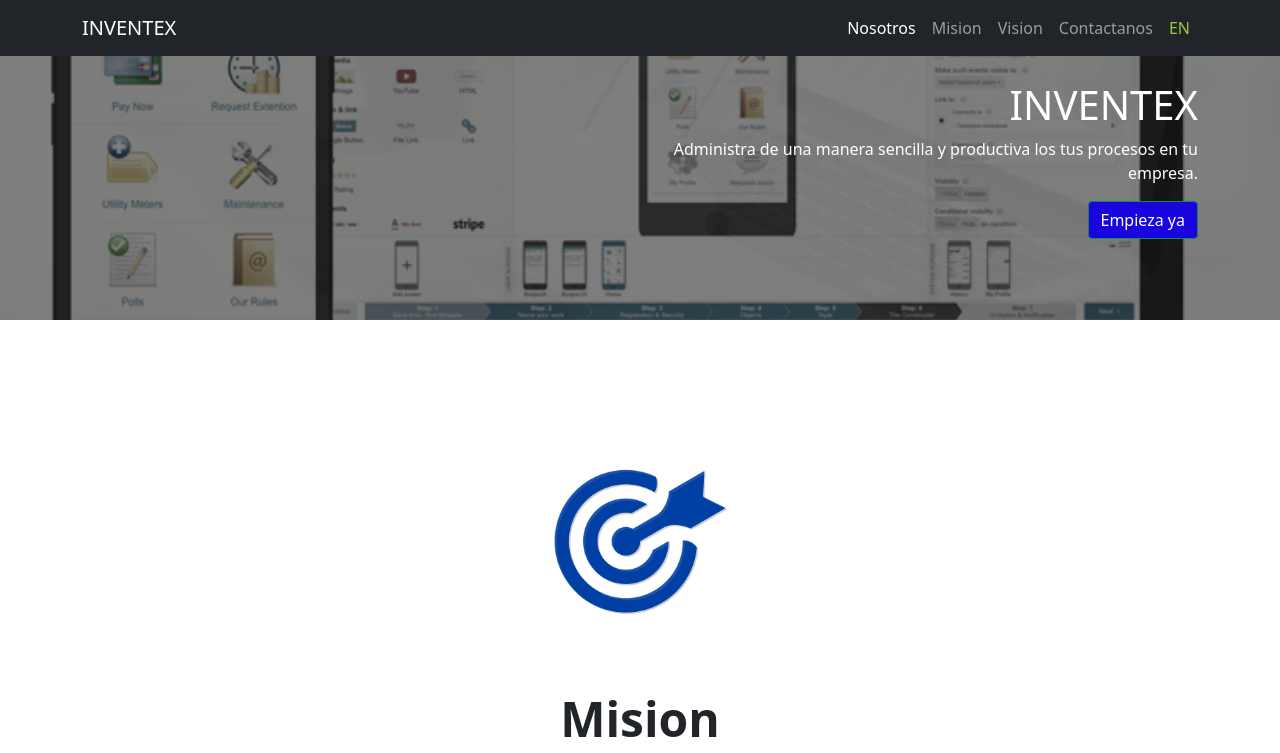
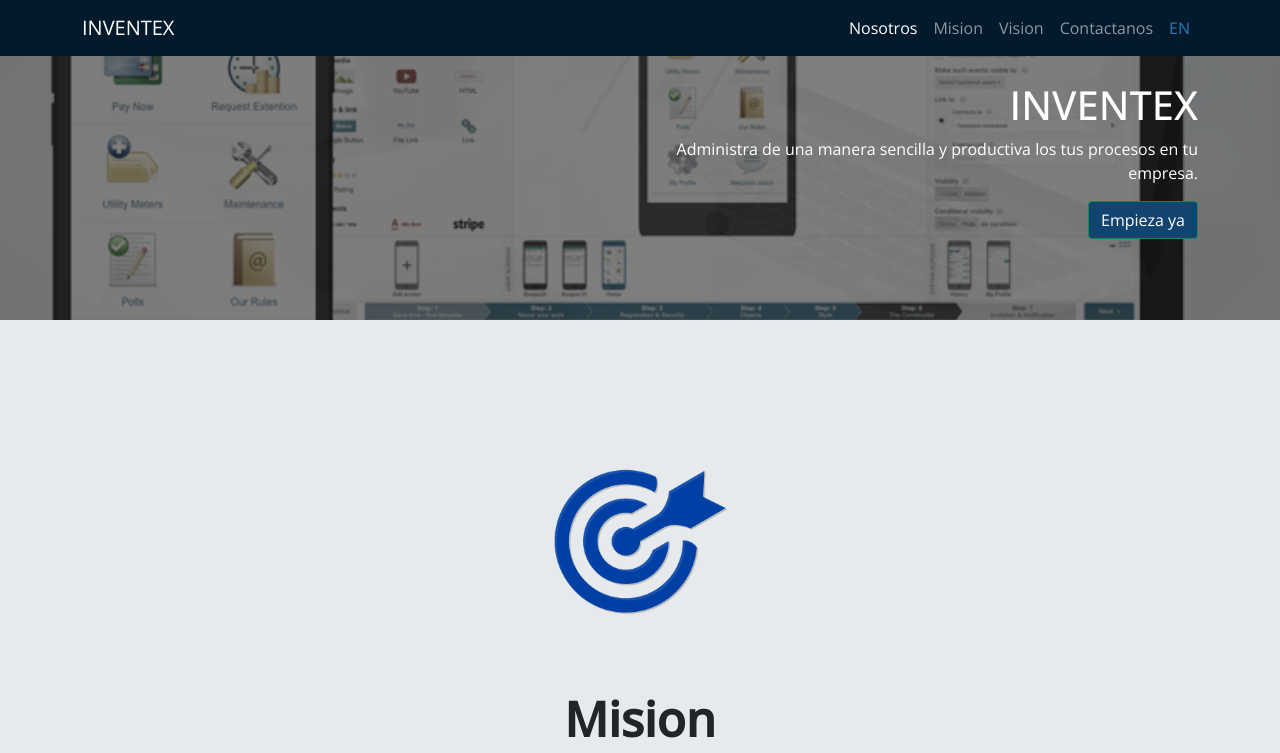
Before and after one commit to AW-StreamWeb/Landing-Page, a plain HTML site: page index.html in a window 1280 px wide. Shown: the top 753 px of the page. Drawn offline with nearby package versions, Linux system fonts and the light colour scheme; a script that the page names is missing.

Commit message:
feat: Added fonts and color palette

```diff
--- a/styles.css
+++ b/styles.css
@@ -1,5 +1,9 @@
+@import url('https://fonts.googleapis.com/css2?family=Open+Sans:ital,wght@0,400;0,500;1,300&display=swap');
+*{
+    font-family: 'Open Sans', sans-serif;
+}
 .text-app{
-    color: #97c93e !important;
+    color: #2c78ba !important;
 }
 
 .text-app:hover {
@@ -7,11 +11,16 @@
 }
 
 .btn-app{
-    background-color: #1a04dd;
+    background-color: #134470;
 }
 
 .btn-app:hover {
-    color: #5d7686 ;
+    color: #031a2d ;
+    background-color: #2c78ba;
+}
+
+#header{
+    background-color: #031a2d !important;
 }
 
 #header img{
@@ -43,3 +52,11 @@
 #carousel .overlay .row{
     height: 100%;
 }
+
+body{
+    background-color: #e6eaed;
+}
+
+.features{
+    height: 400px;
+}
```
